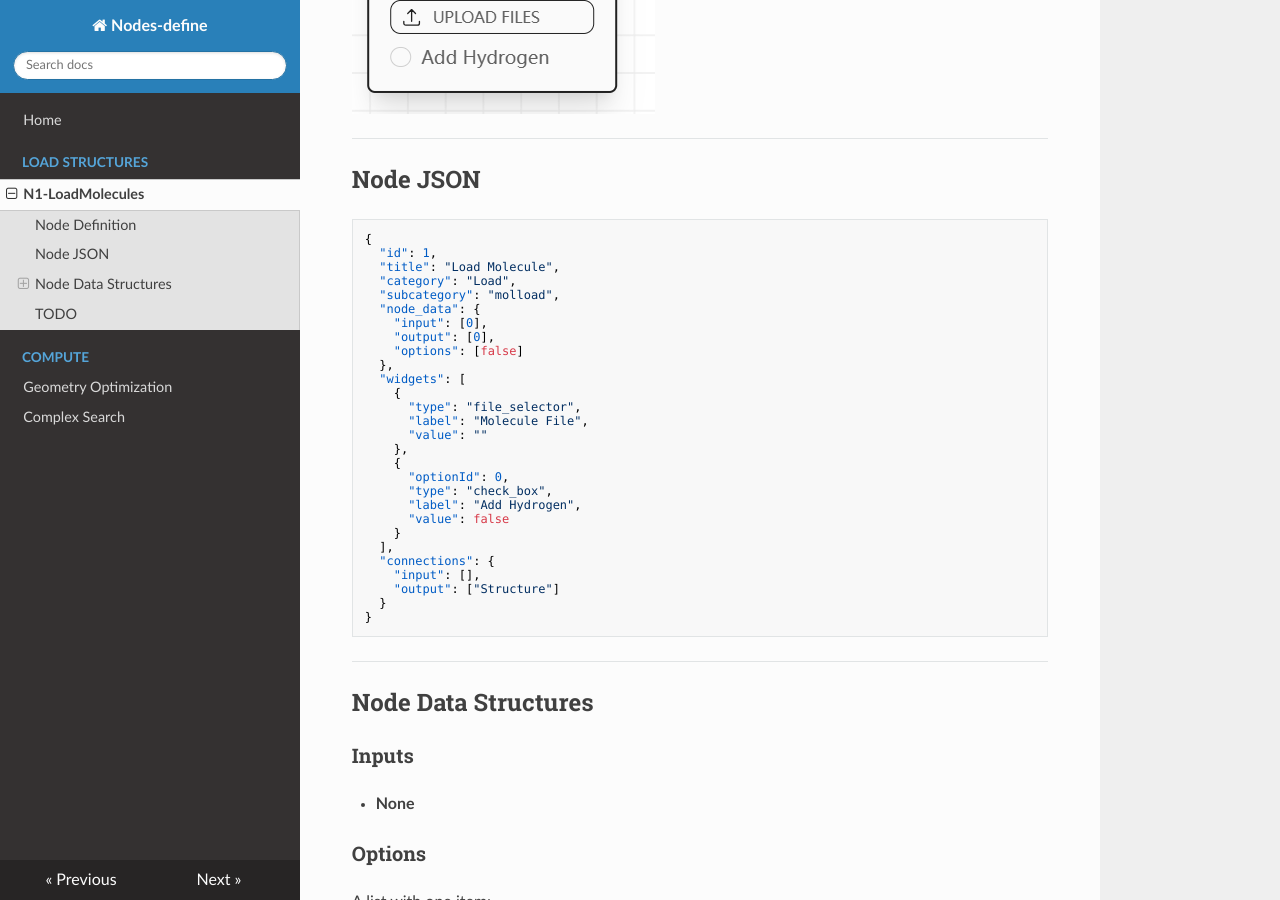
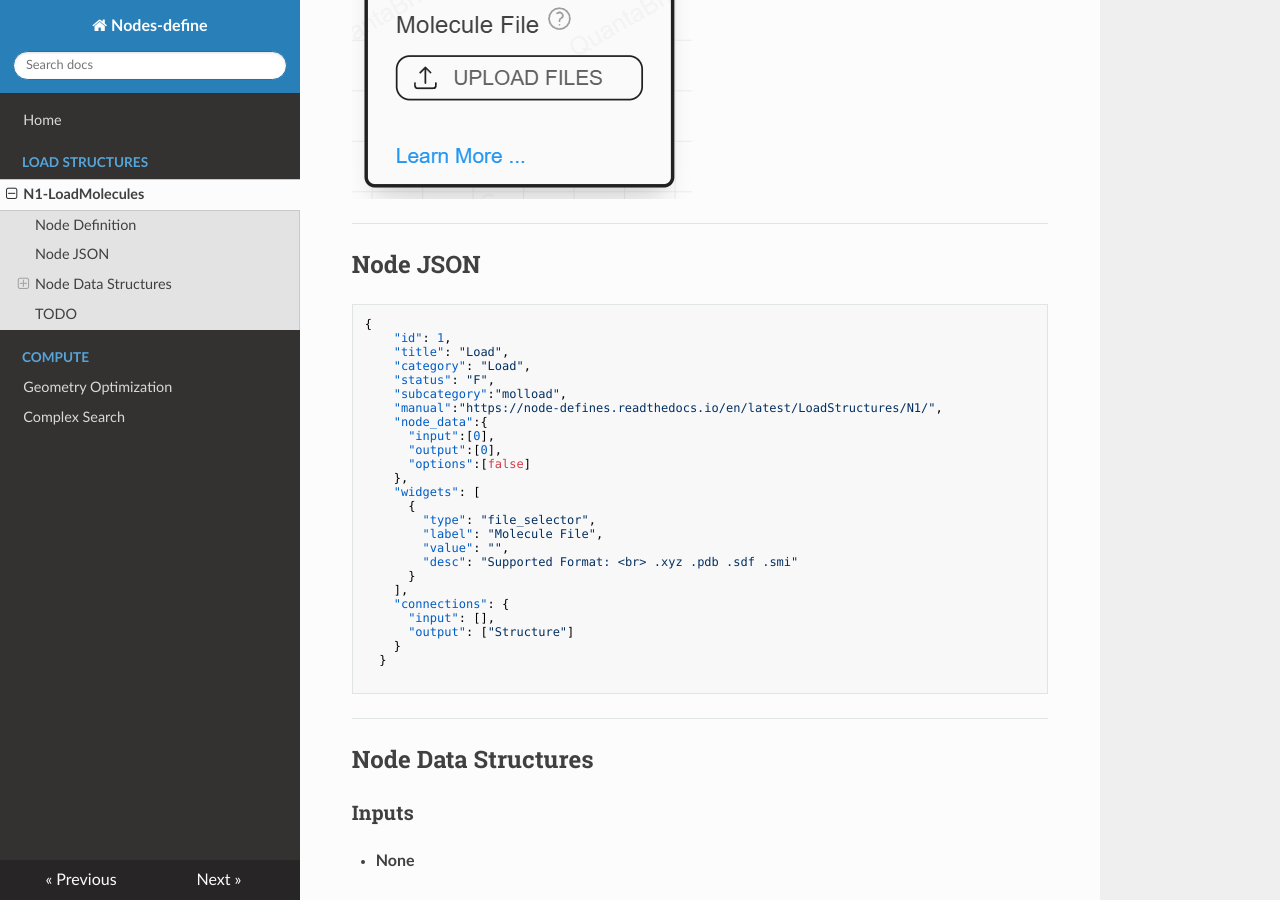
Before and after one commit to XinChenQC/node_defines, an MkDocs documentation site: the page built from docs/LoadStructures/N1.md, in a window 1280 px wide and 900 px high, scrolled down 430 px. Built offline with MkDocs 1.6.1, drawn with Linux system fonts in a browser that asks for light colours; nearby versions of some CDN libraries.

Commit message:
update load module

````diff
--- a/docs/LoadStructures/N1.md
+++ b/docs/LoadStructures/N1.md
@@ -12,33 +12,31 @@ This node is used to load geometry files. Click the **UPLOAD FILES** button to u
 
 ```json
 {
-  "id": 1,
-  "title": "Load Molecule",
-  "category": "Load",
-  "subcategory": "molload",
-  "node_data": {
-    "input": [0],
-    "output": [0],
-    "options": [false]
-  },
-  "widgets": [
-    {
-      "type": "file_selector",
-      "label": "Molecule File",
-      "value": ""
+    "id": 1,
+    "title": "Load",
+    "category": "Load",
+    "status": "F",
+    "subcategory":"molload",
+    "manual":"https://node-defines.readthedocs.io/en/latest/LoadStructures/N1/",
+    "node_data":{
+      "input":[0],
+      "output":[0],
+      "options":[false]
     },
-    {
-      "optionId": 0,
-      "type": "check_box",
-      "label": "Add Hydrogen",
-      "value": false
+    "widgets": [
+      {
+        "type": "file_selector",
+        "label": "Molecule File",
+        "value": "",
+        "desc": "Supported Format: <br> .xyz .pdb .sdf .smi"
+      }
+    ],
+    "connections": {
+      "input": [],
+      "output": ["Structure"]
     }
-  ],
-  "connections": {
-    "input": [],
-    "output": ["Structure"]
   }
-}
+
 ```
 
 ---
````
Also changed, not shown: docs/img/N1.jpg.
